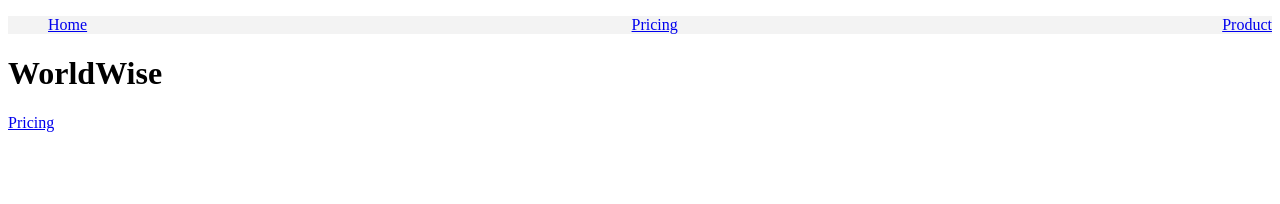
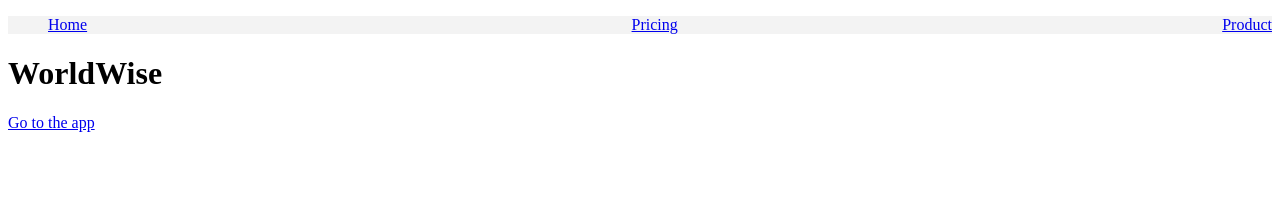
Before and after one commit to Rioh1118/worldwise, a React (Vite) app: page / in a window 1280 px wide. Shown: the top 204 px of the page. Built offline with nearby package versions, Linux system fonts and the light colour scheme.

Commit message:
homePageの遷移をpricingからappに

```diff
--- a/src/pages/Homepage.jsx
+++ b/src/pages/Homepage.jsx
@@ -6,7 +6,7 @@ function Homepage() {
     <div>
       <PageNav />
       <h1>WorldWise</h1>
-      <Link to="/pricing">Pricing</Link>
+      <Link to="/app">Go to the app</Link>
     </div>
   );
 }
```
